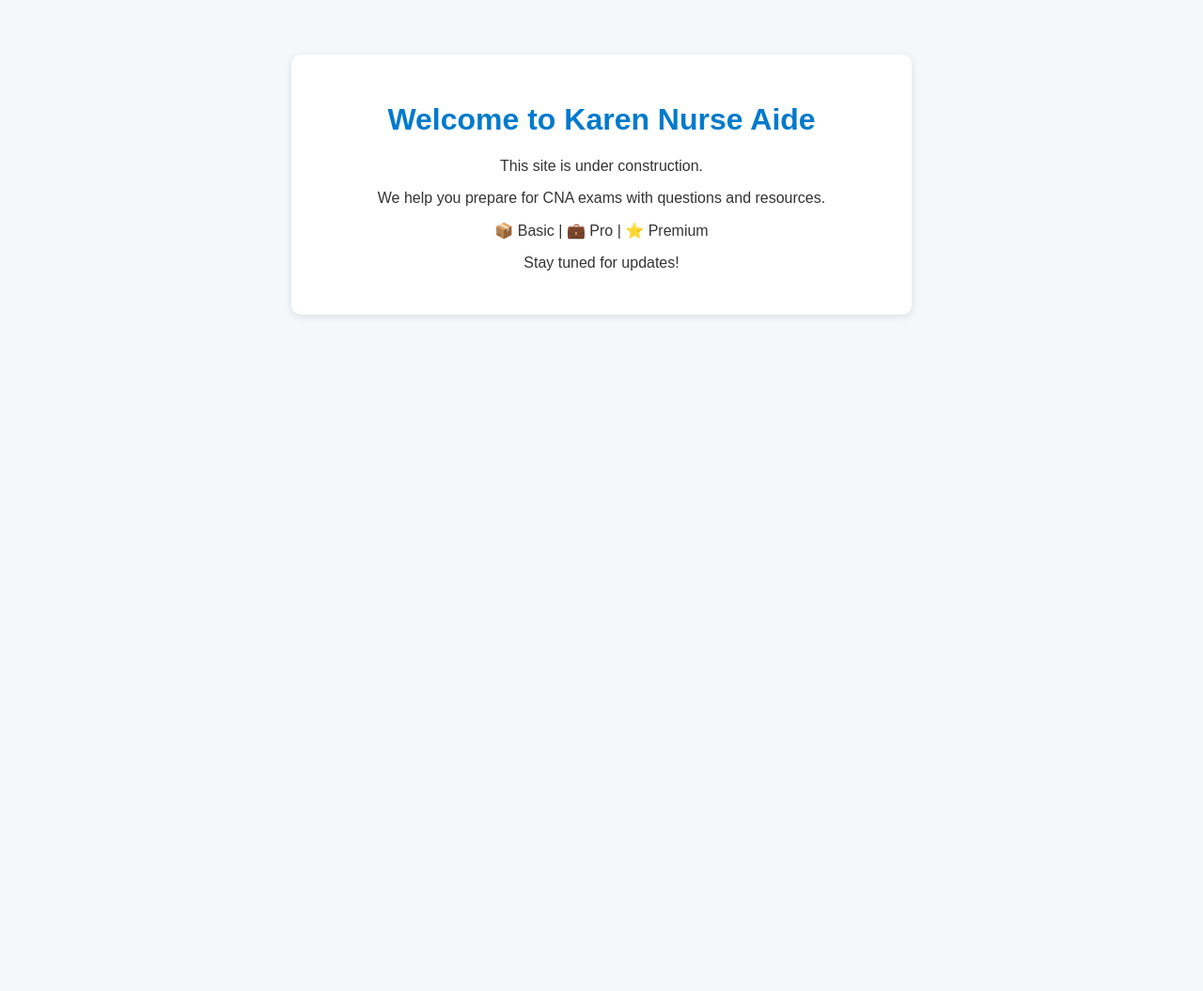
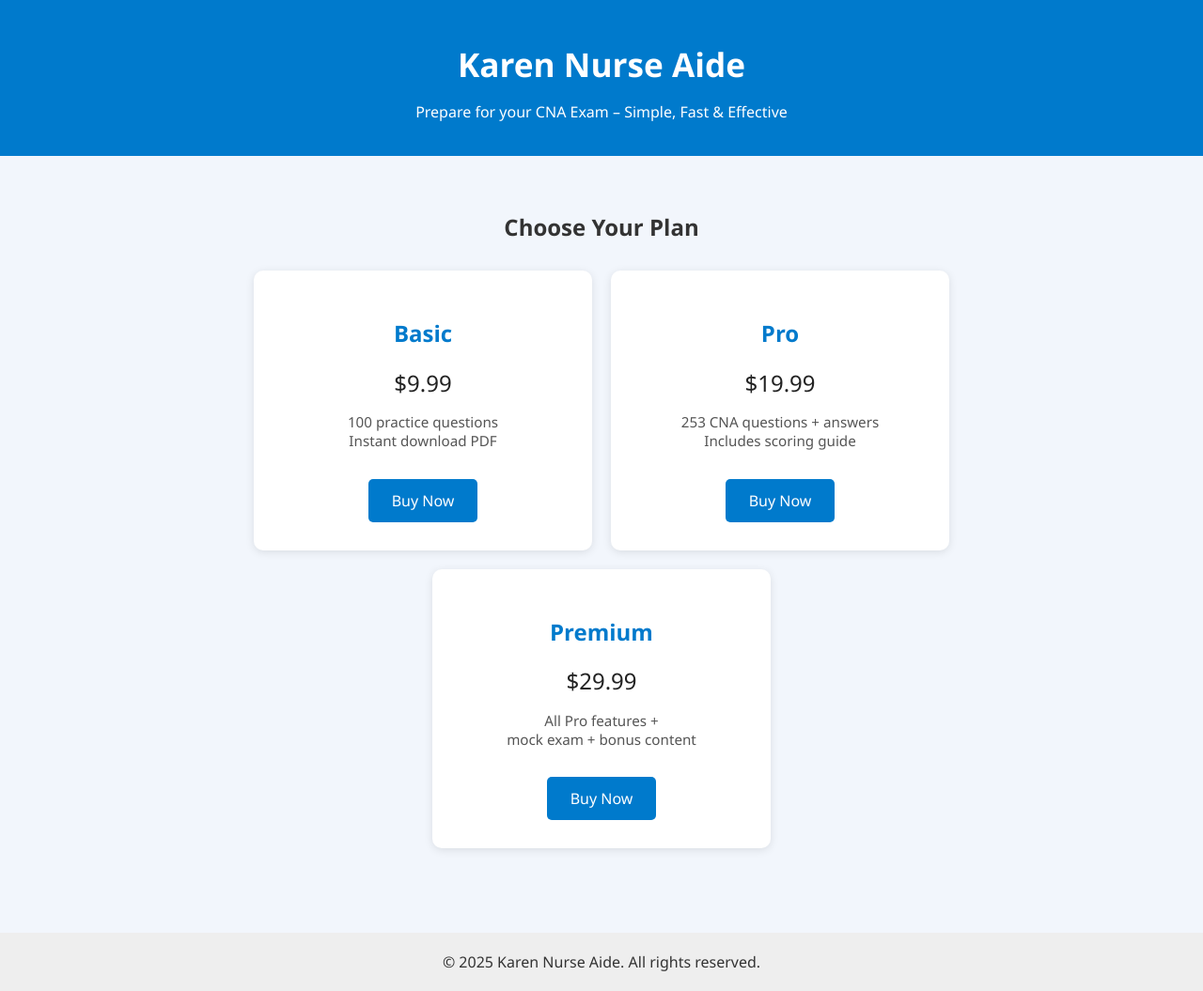
Before and after one commit to karen24-sql/karenurseaide, a plain HTML site: page index.html in a window 1280 px wide. Shown: the whole page at 94% size. Before the commit the page ends 800 px from the top, so only its background shows below. Drawn offline with Linux system fonts and the light colour scheme.

Commit message:
Add files via upload
ajoute full version html

```diff
--- a/index.html
+++ b/index.html
@@ -3,35 +3,108 @@
 <head>
   <meta charset="UTF-8" />
   <meta name="viewport" content="width=device-width, initial-scale=1.0" />
-  <title>Karen Nurse Aide</title>
+  <title>Karen Nurse Aide – CNA Prep</title>
   <style>
     body {
-      font-family: Arial, sans-serif;
-      background-color: #f4f8fb;
+      font-family: 'Segoe UI', sans-serif;
+      background-color: #f2f6fc;
       color: #333;
+      margin: 0;
+      padding: 0;
+    }
+    header {
+      background-color: #007acc;
+      color: white;
+      padding: 20px;
       text-align: center;
-      padding: 50px;
+    }
+    .container {
+      padding: 40px 20px;
+      max-width: 1000px;
+      margin: auto;
     }
     h1 {
+      font-size: 2.2em;
+      margin-bottom: 10px;
+    }
+    .plans {
+      display: flex;
+      flex-wrap: wrap;
+      gap: 20px;
+      justify-content: center;
+      margin-top: 30px;
+    }
+    .plan {
+      background: white;
+      border-radius: 10px;
+      box-shadow: 0 2px 10px rgba(0,0,0,0.1);
+      padding: 30px;
+      flex: 1 1 280px;
+      max-width: 300px;
+      text-align: center;
+    }
+    .plan h2 {
       color: #007acc;
     }
-    .container {
-      max-width: 600px;
-      margin: auto;
-      background: white;
-      padding: 30px;
-      border-radius: 10px;
-      box-shadow: 0 2px 10px rgba(0,0,0,0.1);
+    .price {
+      font-size: 1.5em;
+      color: #222;
+      margin: 15px 0;
+    }
+    .plan p {
+      font-size: 0.95em;
+      color: #555;
+    }
+    .btn {
+      background-color: #007acc;
+      color: white;
+      border: none;
+      padding: 12px 25px;
+      border-radius: 5px;
+      text-decoration: none;
+      display: inline-block;
+      margin-top: 15px;
+    }
+    footer {
+      background-color: #eee;
+      text-align: center;
+      padding: 20px;
+      margin-top: 50px;
     }
   </style>
 </head>
 <body>
+  <header>
+    <h1>Karen Nurse Aide</h1>
+    <p>Prepare for your CNA Exam – Simple, Fast & Effective</p>
+  </header>
+
   <div class="container">
-    <h1>Welcome to Karen Nurse Aide</h1>
-    <p>This site is under construction.</p>
-    <p>We help you prepare for CNA exams with questions and resources.</p>
-    <p>📦 Basic | 💼 Pro | ⭐ Premium</p>
-    <p>Stay tuned for updates!</p>
+    <h2 style="text-align:center;">Choose Your Plan</h2>
+    <div class="plans">
+      <div class="plan">
+        <h2>Basic</h2>
+        <div class="price">$9.99</div>
+        <p>100 practice questions<br>Instant download PDF</p>
+        <a href="#" class="btn">Buy Now</a>
+      </div>
+      <div class="plan">
+        <h2>Pro</h2>
+        <div class="price">$19.99</div>
+        <p>253 CNA questions + answers<br>Includes scoring guide</p>
+        <a href="#" class="btn">Buy Now</a>
+      </div>
+      <div class="plan">
+        <h2>Premium</h2>
+        <div class="price">$29.99</div>
+        <p>All Pro features +<br>mock exam + bonus content</p>
+        <a href="#" class="btn">Buy Now</a>
+      </div>
+    </div>
   </div>
+
+  <footer>
+    &copy; 2025 Karen Nurse Aide. All rights reserved.
+  </footer>
 </body>
 </html>
```
